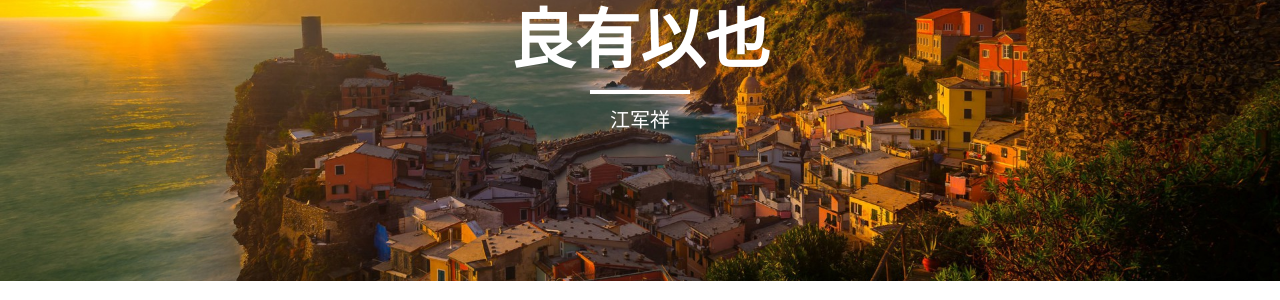
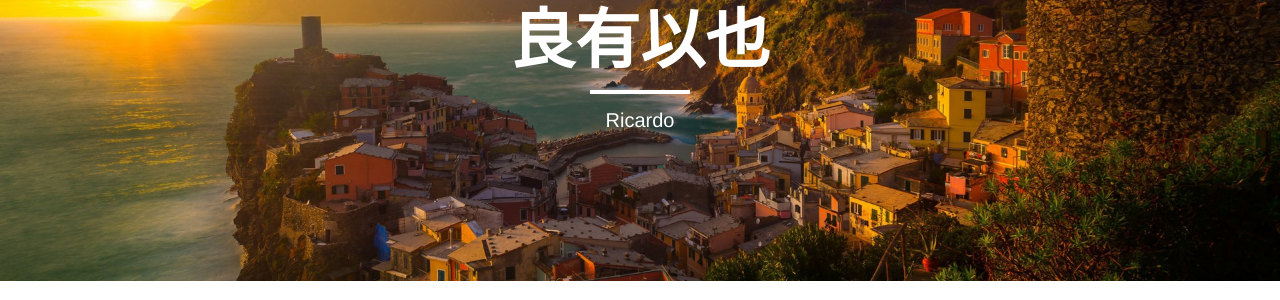
Before and after one commit to whuhan2013/whuhan2013.github.io, a Jekyll site: the page built from index.html, in a window 1280 px wide. Shown: the part 147-447 px from the top of the page. Built offline with Jekyll 4.4.1, drawn with Linux system fonts in a browser that asks for light colours; nearby versions of some CDN libraries; the list of posts is cut into pages by our own code.

Commit message:
update
update

```diff
--- a/index.html
+++ b/index.html
@@ -1,6 +1,6 @@
 ---
 layout: page
-description: "江军祥"
+description: "Ricardo"
 ---
 
 {% for post in paginator.posts %}
```
